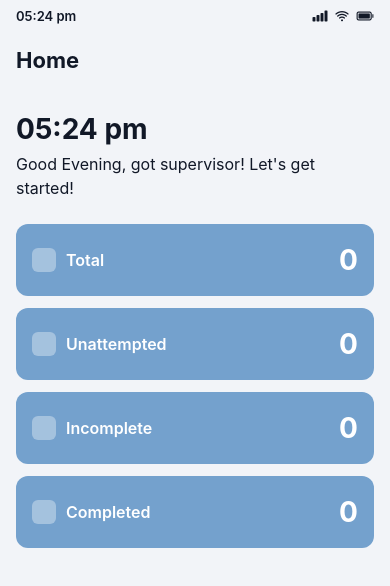
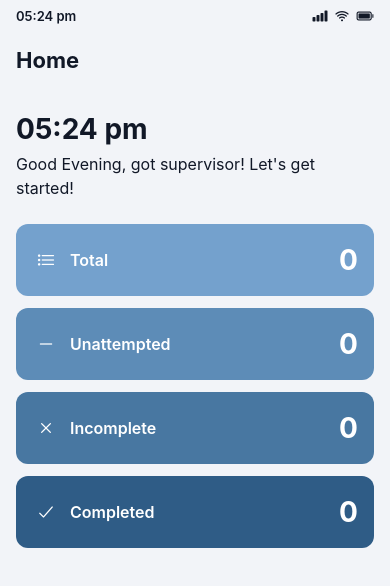
Before and after one commit to harip0919/Design-engineer-test, a React Native app: screen / in a window 390 px wide. Shown: the top 586 px of the page. Built offline with nearby package versions, Linux system fonts and the light colour scheme.

Commit message:
feat: refine reusable StatCard for Figma Home

```diff
--- a/src/components/StatCard.tsx
+++ b/src/components/StatCard.tsx
@@ -1,15 +1,22 @@
+import { Ionicons } from '@expo/vector-icons';
 import { StyleSheet, Text, View } from 'react-native';
+
+type IconName = React.ComponentProps<typeof Ionicons>['name'];
 
 type StatCardProps = {
   label: string;
   value: number;
+  icon: IconName;
+  background: string;
 };
 
-export function StatCard({ label, value }: StatCardProps) {
+export function StatCard({ label, value, icon, background }: StatCardProps) {
   return (
-    <View style={styles.card}>
+    <View style={[styles.card, { backgroundColor: background }]}>
       <View style={styles.labelRow}>
-        <View style={styles.iconPlaceholder} />
+        <View style={styles.iconContainer}>
+          <Ionicons name={icon} size={20} color="#FFFFFF" />
+        </View>
         <Text style={styles.label}>{label}</Text>
       </View>
       <Text style={styles.value}>{value}</Text>
@@ -25,18 +32,17 @@ const styles = StyleSheet.create({
     flexDirection: 'row',
     alignItems: 'center',
     justifyContent: 'space-between',
-    backgroundColor: '#74A1CD',
   },
   labelRow: {
     flexDirection: 'row',
     alignItems: 'center',
     gap: 10,
   },
-  iconPlaceholder: {
-    width: 24,
-    height: 24,
-    borderRadius: 6,
-    backgroundColor: 'rgba(255,255,255,0.35)',
+  iconContainer: {
+    width: 28,
+    height: 28,
+    alignItems: 'center',
+    justifyContent: 'center',
   },
   label: {
     fontSize: 16,
```
